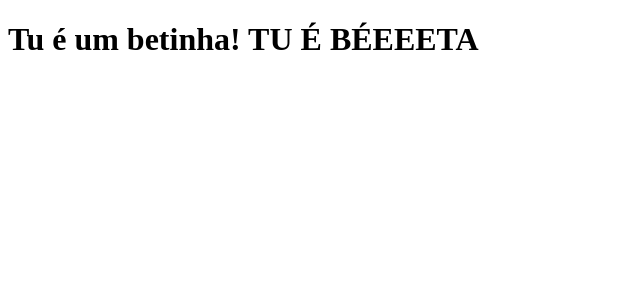
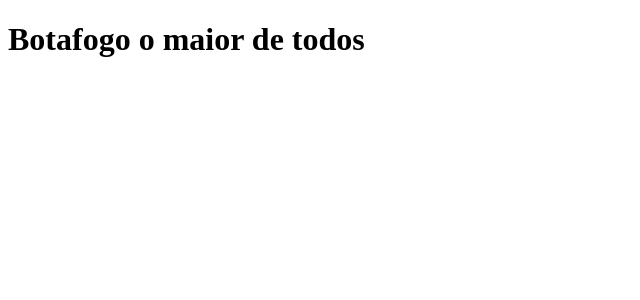
Before and after one commit to fcorobsondev/firstlearning, a Next.js app: page / in a window 1280 px wide. Shown: the top 300 px of the page, without its empty margins (0-640 px from the left). Built offline with nearby package versions, Linux system fonts and the light colour scheme.

Commit message:
Nova atualização para vercel

```diff
--- a/pages/index.js
+++ b/pages/index.js
@@ -1,6 +1,6 @@
 function Home(){
     return(
-        <h1>Tu é um betinha! TU É BÉEEETA</h1>
+        <h1> Botafogo o maior de todos</h1>
     )
 }
 
```
Also changed, not shown: 1 other file (tests, documents, lock files or other folders).
